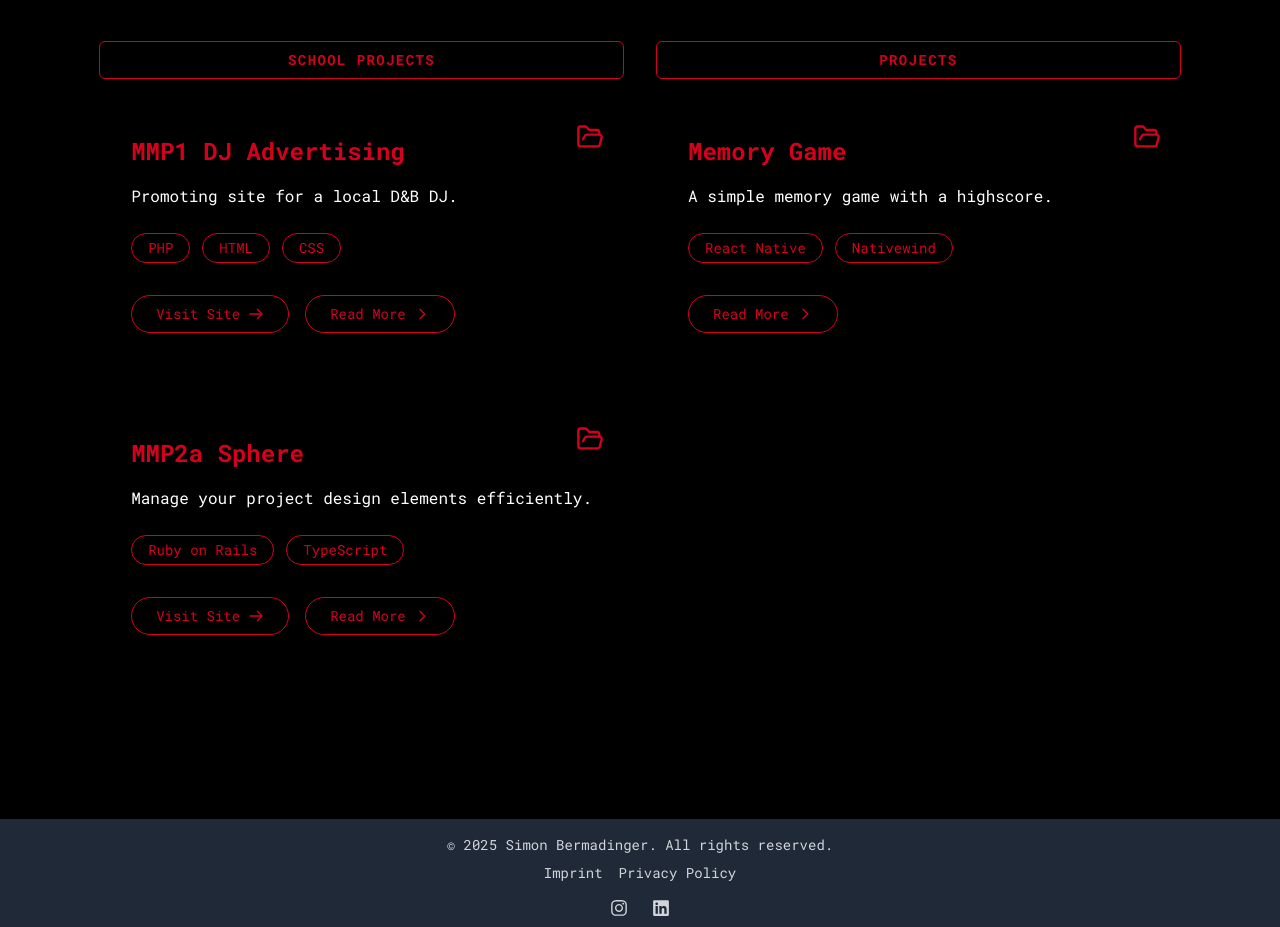
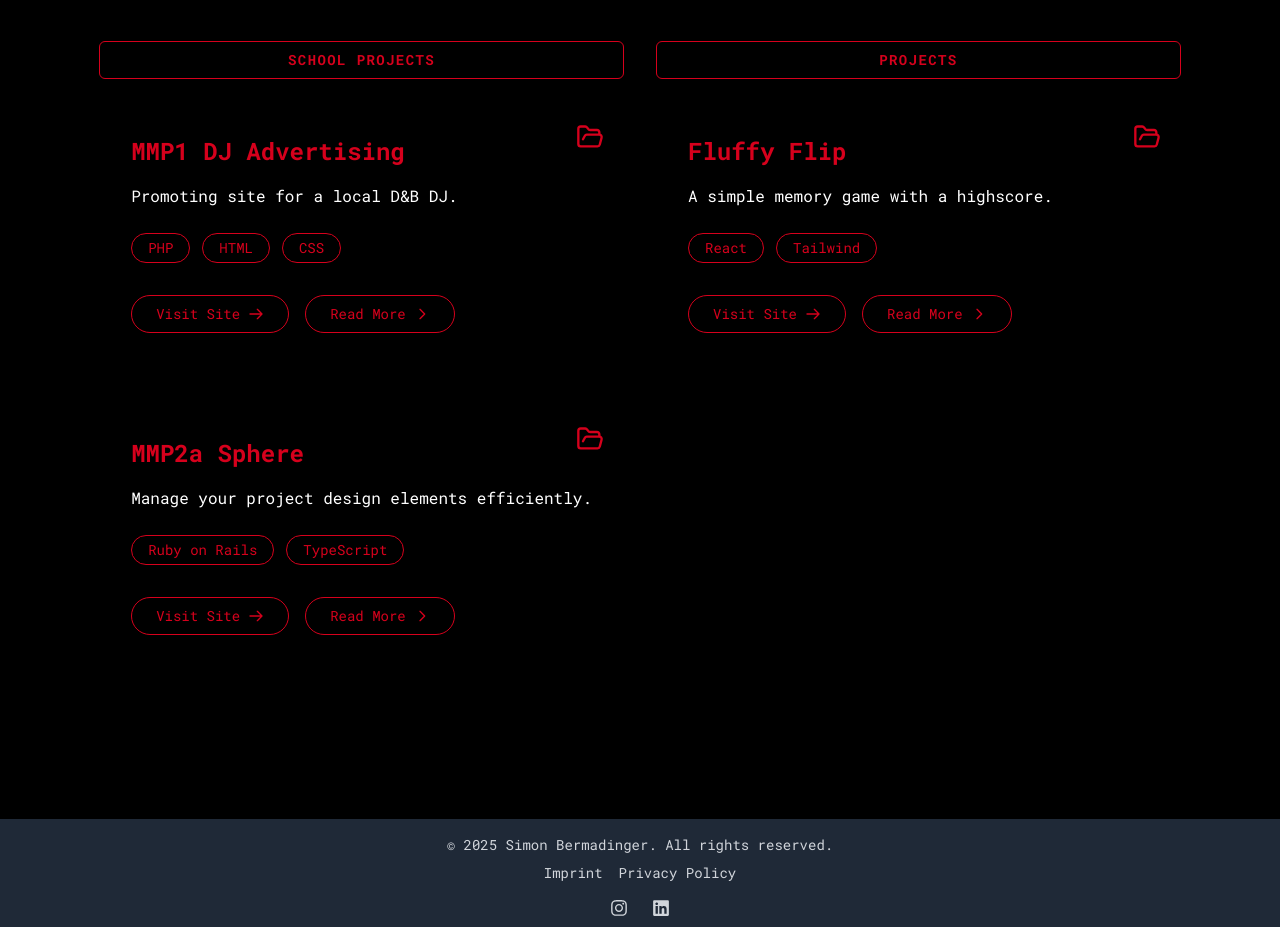
Before and after one commit to siwonber/bermadinger-dev, a React (Vite) app: page / in a window 1280 px wide. Shown: the part 2760-3687 px from the top of the page. Built offline with nearby package versions, Linux system fonts and the light colour scheme.

Commit message:
added Fluffy Flip

```diff
--- a/src/components/Projects.jsx
+++ b/src/components/Projects.jsx
@@ -21,10 +21,11 @@ const schoolProjects = [
 
 const otherProjects = [
   {
-    name: "Memory Game",
+    name: "Fluffy Flip",
     route: "memory-game",
     details: "A simple memory game with a highscore.",
-    technologies: ["React Native", "Nativewind"],
+    technologies: ["React", "Tailwind"],
+    link: "https://fluffyflip.netlify.app/",
     // optional link
   },
 ];
```
